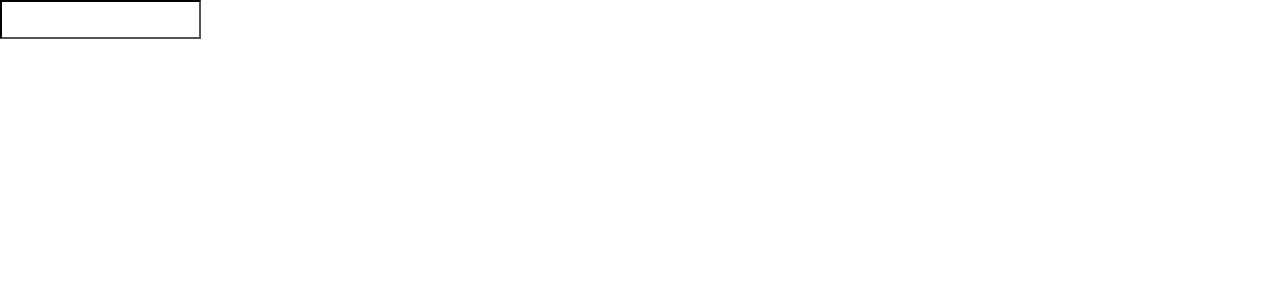
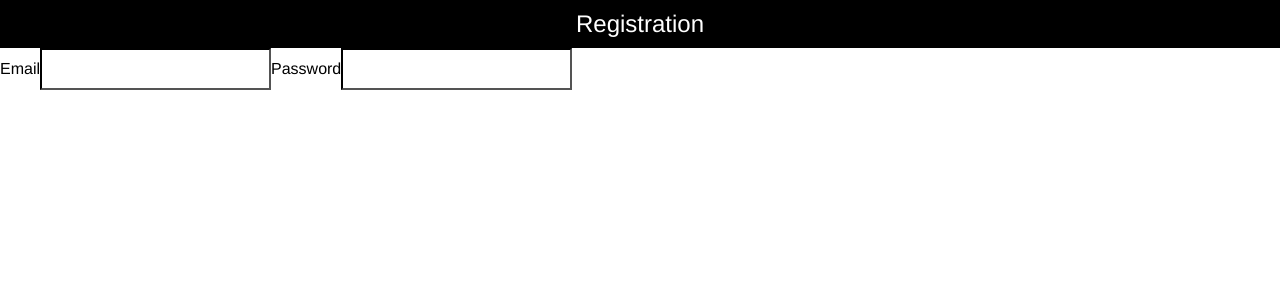
Before and after one commit to JonasSeegers/project-a-frontend-challenge, a React app: page / in a window 1280 px wide. Shown: the top 300 px of the page. Built offline with nearby package versions, Linux system fonts and the light colour scheme.

Commit message:
add atoms header and label

```diff
--- a/src/app.tsx
+++ b/src/app.tsx
@@ -1,4 +1,28 @@
 import React from "react";
-import { Input } from "./atoms/textinput";
+import { Input } from "./atoms/input";
+import { Label } from "./atoms/label";
+import { Header } from "./atoms/header";
+import { GlobalStyles } from "./style/globalStyles";
 
-export const App: React.FC = () => <Input />;
+type PasswordRule = { regex: RegExp; description: string };
+
+const PasswordConfig: PasswordRule[] = [
+  { regex: /.{8,}/, description: "8+ characters" },
+  { regex: /.*[a-z].*/, description: "lowercase letter" },
+  { regex: /.*[A-Z].*/, description: "uppercase letter" },
+  { regex: /.*\d.*/, description: "number" },
+  // this regex matches a character that is neither a letter, nor a digit
+  // \w instead of A-Za-z wouldn't have worked because \w includes underscores
+  { regex: /.*[^A-Za-z\d].*/, description: "special character" }
+];
+
+export const App: React.FC = () => (
+  <>
+    <GlobalStyles />
+    <Header>Registration</Header>
+    <Label>Email</Label>
+    <Input />
+    <Label>Password</Label>
+    <Input />
+  </>
+);
--- /dev/null
+++ b/src/atoms/header/header.tsx
@@ -0,0 +1,12 @@
+import styled from "@emotion/styled";
+import { Typography } from "../../style/constants";
+
+export const Header = styled("header")({
+  backgroundColor: "#000",
+  color: "#fff",
+  padding: "0.75rem 0",
+  fontSize: Typography.h1Size,
+  fontWeight: 200,
+  display: "flex",
+  justifyContent: "center"
+});
--- /dev/null
+++ b/src/atoms/header/index.ts
@@ -0,0 +1 @@
+export { Header } from "./header";
--- a/src/atoms/textinput/input.tsx
+++ b/src/atoms/input/input.tsx
@@ -1,6 +1,8 @@
 import styled from "@emotion/styled";
+import { Typography } from "../../style/constants";
 
 export const Input = styled("input")({
+  fontSize: Typography.copySize,
   borderColor: "black",
   padding: "10px"
 });
--- /dev/null
+++ b/src/atoms/label/index.ts
@@ -0,0 +1 @@
+export { Label } from "./label";
--- /dev/null
+++ b/src/atoms/label/label.tsx
@@ -0,0 +1,6 @@
+import styled from "@emotion/styled";
+import { Typography } from "../../style/constants";
+
+export const Label = styled("label")({
+  fontSize: Typography.copySize
+});
--- /dev/null
+++ b/src/style/constants.ts
@@ -0,0 +1,5 @@
+export const Typography = {
+  fontFamily: "Helvetica, Arial, sans-serfi",
+  copySize: "1rem",
+  h1Size: "1.5rem"
+};
--- /dev/null
+++ b/src/style/globalStyles.tsx
@@ -0,0 +1,19 @@
+import React from "react";
+import { CSSObject, Global } from "@emotion/core";
+import { Typography } from "./constants";
+
+// I try to define as few global styles as possible, because they decrease code readability
+// On the other hand it can make the code more dry to define some things as global styles
+// Also keep in mind that in public/index.html a reset.css file is loaded to remove browser specific styling
+const body: CSSObject = {
+  fontFamily: Typography.fontFamily,
+  fontWeight: 400
+};
+
+// I'm using an object over a string here, because the CSSProperties interface offers autocomplete in my
+// IDE, which avoids typos
+const globalStyles = {
+  body
+};
+
+export const GlobalStyles = () => <Global styles={globalStyles} />;
```
Also changed, not shown: src/atoms/input/index.ts (renamed from src/atoms/textinput/index.ts).
